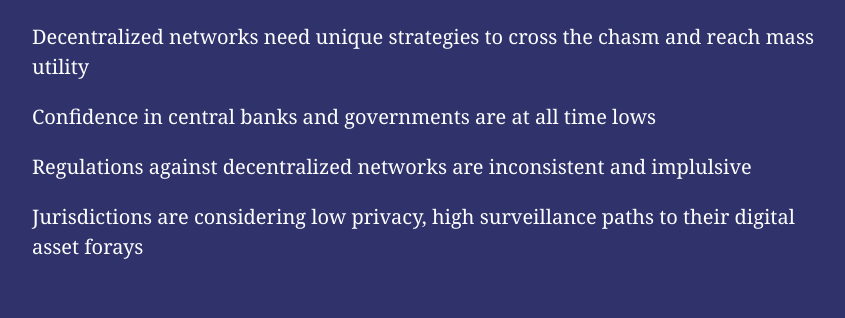
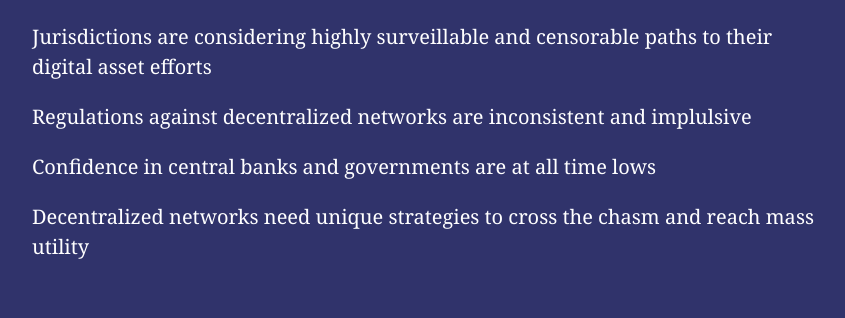
Before and after one commit to asymmetricinstruments/asymmetricinstruments.github.io, a plain HTML site: page index.html in a window 1280 px wide. Shown: the part 358-676 px from the top of the page, without its empty margins (208-1053 px from the left). Drawn offline with Linux system fonts and the light colour scheme.

Commit message:
Update index.html

```diff
--- a/index.html
+++ b/index.html
@@ -36,14 +36,12 @@
 
 <h2>Why Now</h2>
 
+<p>Jurisdictions are considering highly surveillable and censorable paths to their digital asset efforts</p>
+<p>Regulations against decentralized networks are inconsistent and implulsive</p>
+<p>Confidence in central banks and governments are at all time lows</p>
 <p>Decentralized networks need unique strategies to cross the chasm and reach mass utility</p>
-<p>Confidence in central banks and governments are at all time lows</p>
-<p>Regulations against decentralized networks are inconsistent and implulsive</p>
-<p>Jurisdictions are considering low privacy, high surveillance paths to their digital asset forays</p>
-
 
 </section>
-
 
 <section id="contact">
 
```
